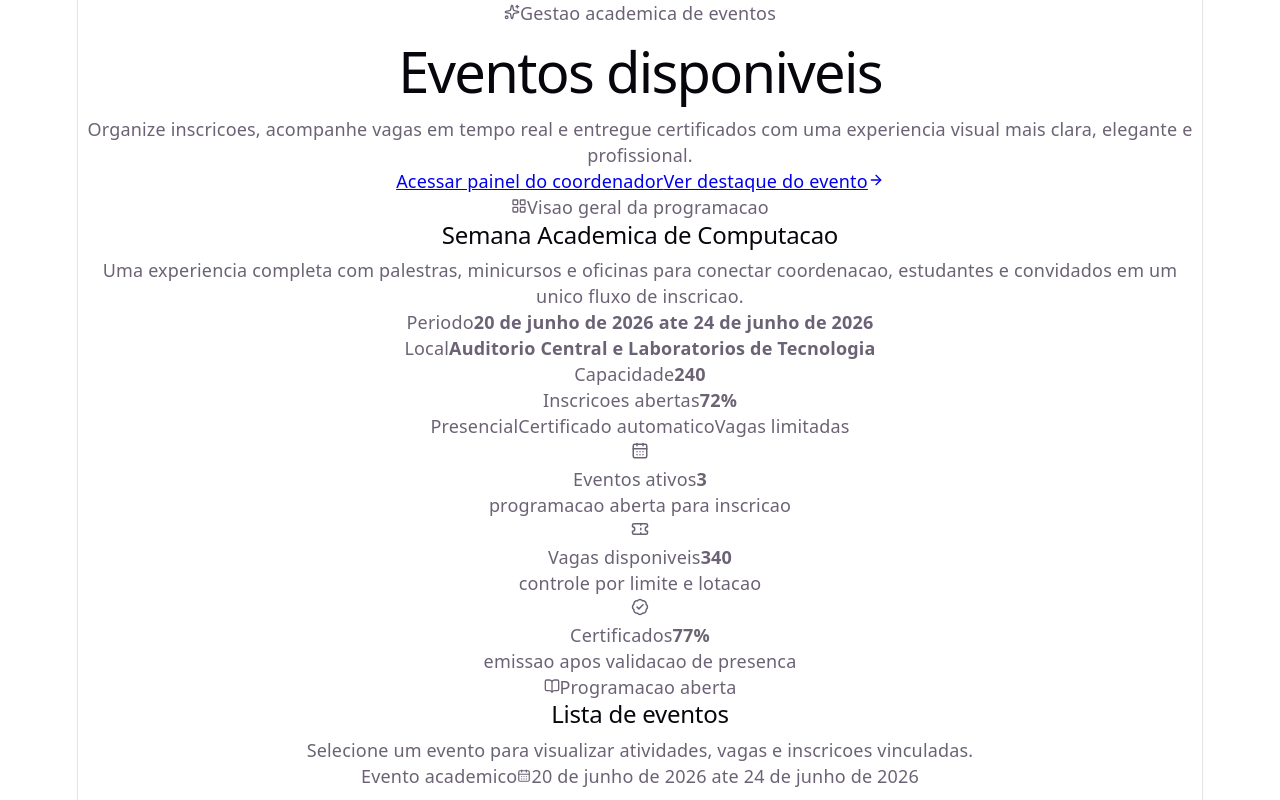
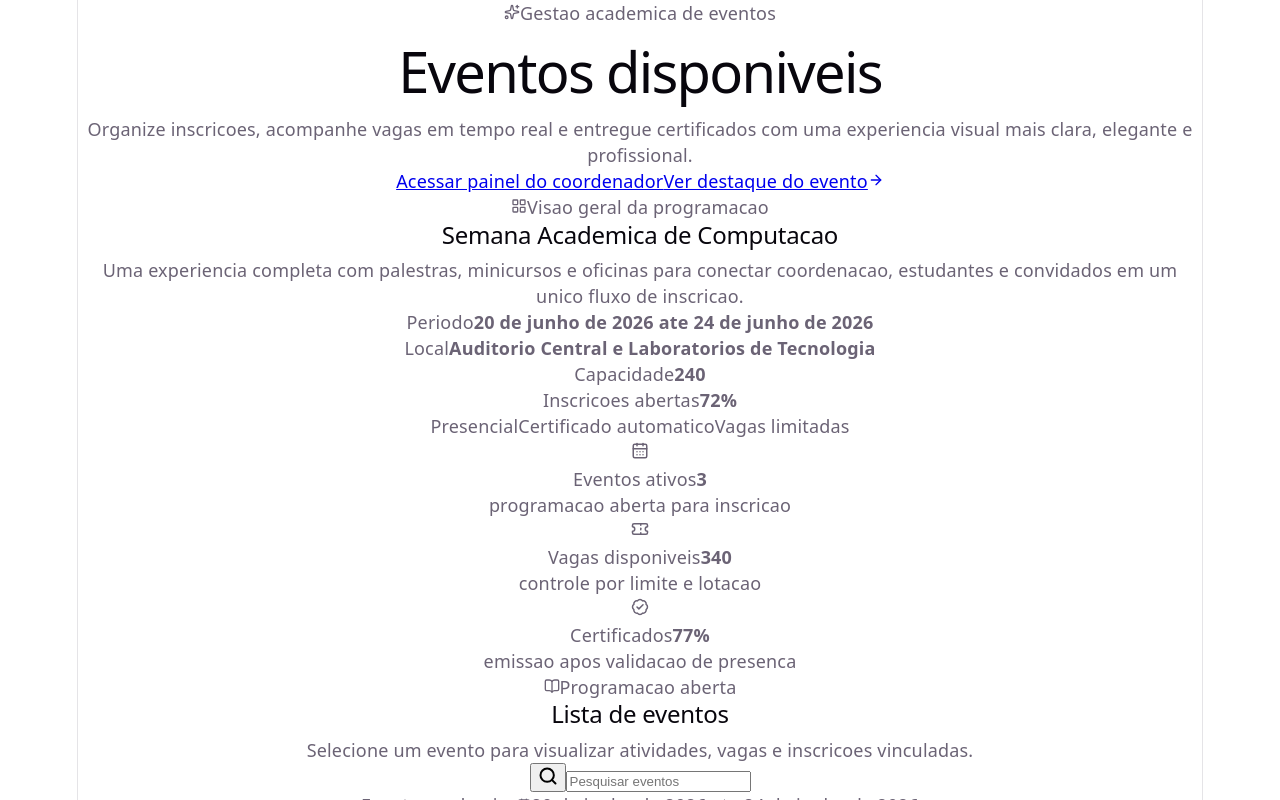
Before and after one commit to Guilhermegg-06/Projeto-Afya-2up, a React (Vite) app in the folder frontend/: page /eventos in a window 1280 px wide. Shown: the top 800 px of the page. Built offline with nearby package versions, Linux system fonts and the light colour scheme; no server answers; the HTML template or start-up script is replaced by a standard one.

Commit message:
adiciona pesquisa na lista de eventos

```diff
--- a/frontend/src/pages/Events.jsx
+++ b/frontend/src/pages/Events.jsx
@@ -13,6 +13,7 @@ import {
     Users,
 } from "lucide-react";
 import Loader from "../components/Loader";
+import SearchInput from "../components/SearchInput";
 import { listarEventos, obterEvento } from "../services/api";
 
 const statsBase = [
@@ -73,6 +74,7 @@ function normalizeEventList(items) {
 export default function Events() {
     const [events, setEvents] = useState([]);
     const [featuredEvent, setFeaturedEvent] = useState(null);
+    const [searchTerm, setSearchTerm] = useState("");
     const [loading, setLoading] = useState(true);
     const [error, setError] = useState("");
 
@@ -132,6 +134,28 @@ export default function Events() {
             return { ...item, value: `${avgProgress || 0}%` };
         });
     }, [events]);
+
+    const filteredEvents = useMemo(() => {
+        const term = searchTerm.trim().toLowerCase();
+
+        if (!term) {
+            return events;
+        }
+
+        return events.filter((event) => {
+            const searchableText = [
+                event.title,
+                event.description,
+                event.location,
+                event.status,
+                ...(event.tags ?? []),
+            ]
+                .join(" ")
+                .toLowerCase();
+
+            return searchableText.includes(term);
+        });
+    }, [events, searchTerm]);
 
     const hero = featuredEvent ?? events[0];
 
@@ -249,15 +273,33 @@ export default function Events() {
                     </p>
                 </div>
 
+                <form
+                    className="events-search"
+                    onSubmit={(event) => event.preventDefault()}
+                    role="search"
+                    aria-label="Pesquisar eventos"
+                >
+                    <SearchInput
+                        value={searchTerm}
+                        onChange={(event) => setSearchTerm(event.target.value)}
+                        placeholder="Pesquisar eventos"
+                        name="eventSearch"
+                        buttonType="button"
+                        ariaLabel="Pesquisar eventos"
+                    />
+                </form>
+
                 {loading ? (
                     <div className="card">
                         <Loader />
                     </div>
                 ) : error ? (
                     <div className="card">{error}</div>
+                ) : filteredEvents.length === 0 ? (
+                    <div className="card">Nenhum evento encontrado para esta pesquisa.</div>
                 ) : (
                     <div className="events-list">
-                        {events.map((event) => (
+                        {filteredEvents.map((event) => (
                             <article className="event-card" key={event.id}>
                                 <div className="event-card__header">
                                     <span className="event-chip">Evento academico</span>
--- a/frontend/src/styles/global.css
+++ b/frontend/src/styles/global.css
@@ -817,6 +817,12 @@ p {
     margin-bottom: 14px;
 }
 
+.events-search {
+    display: flex;
+    justify-content: flex-start;
+    margin: 0 0 24px;
+}
+
 .events-list {
     display: grid;
     grid-template-columns: repeat(3, minmax(0, 1fr));
```
